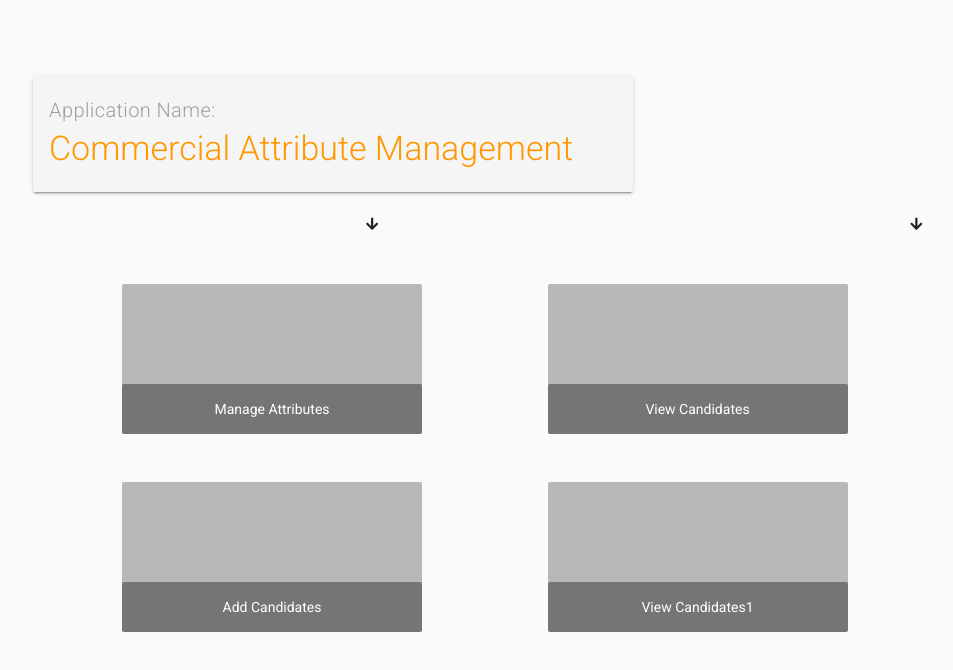
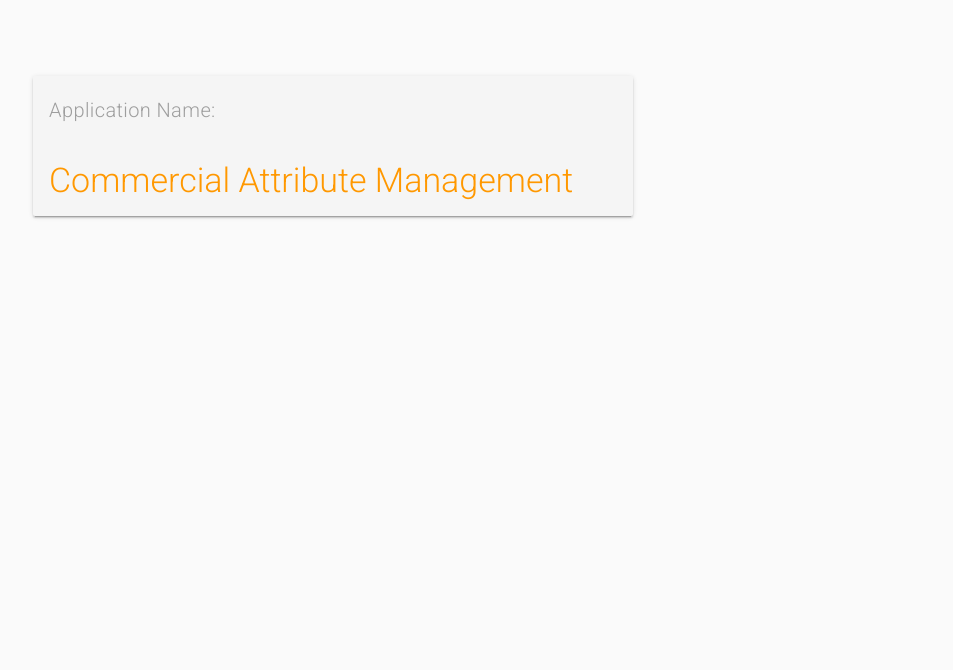
Before and after one commit to dheeraj0259/Vue-Express-App, a Vue app: page / in a window 1280 px wide. Shown: the top 670 px of the page, without its empty margins (307-1260 px from the left). Built offline with nearby package versions, Linux system fonts and the light colour scheme.

Commit message:
- removed unused components - removed unwanted route

```diff
--- a/src/components/ManageAttribute.vue
+++ /dev/null
@@ -1,64 +0,0 @@
-<template>
-  <v-container grid-list-xl>
-    <v-layout
-      row
-      wrap
-    >
-      <v-flex xs6>
-        <v-sheet
-          class="d-flex"
-          color="#9e9e9eb8"
-          height="150"
-          width="300"
-        >
-          <sheet-footer>
-            {{ cardOneName }}
-          </sheet-footer>
-        </v-sheet>
-      </v-flex>
-      <v-flex xs6>
-        <v-sheet
-          class="d-flex"
-          color="#9e9e9eb8"
-          height="150"
-          width="300"
-        >
-          <sheet-footer>
-            {{ cardTwoName }}
-          </sheet-footer>
-        </v-sheet>
-      </v-flex>
-    </v-layout>
-  </v-container>
-</template>
-
-<script>
-export default {
-  components: {
-    SheetFooter: {
-      functional: true,
-
-      render (h, { children }) {
-        return h('v-sheet', {
-          staticClass: 'mt-auto align-center justify-center d-flex',
-          props: {
-            color: 'rgba(0, 0, 0, .36)',
-            dark: true,
-            height: 50
-          }
-        }, children)
-      }
-    }
-  },
-  props: {
-    cardOneName: {
-      type: String,
-      required: true
-    },
-    cardTwoName: {
-      type: String,
-      required: true
-    }
-  }
-}
-</script>
--- a/src/pages/LandingPage.vue
+++ b/src/pages/LandingPage.vue
@@ -7,40 +7,25 @@
         max-width="600"
       >
         <v-card-text
-          class="pt-4"
+          class="pt-4 font-weight-light grey--text title"
           style="position: relative;"
         >
-          <div class="font-weight-light grey--text title mb-2">
             Application Name:
-          </div>
-          <h3 class="display-1 font-weight-light orange--text mb-2">
-            Commercial Attribute Management
-          </h3>
         </v-card-text>
+          <v-card-text
+          class="pt-4 display-1 font-weight-light orange--text txt"
+          style="position: relative;"
+        >
+        Commercial Attribute Management
+          </v-card-text>
       </v-card>
     </v-hover>
-    <i class="fas fa-arrow-down arrow-pos-left" />
-    <i class="fas fa-arrow-down arrow-pos-right" />
-    <div class="child-class">
-      <ManageAttribute
-        card-one-name="Manage Attributes"
-        card-two-name="View Candidates"
-      />
-      <ManageAttribute
-        card-one-name="Add Candidates"
-        card-two-name="View Candidates1"
-      />
-    </div>
   </div>
 </template>
 
 <script>
-import ManageAttribute from '../components/ManageAttribute.vue'
 export default {
   name: 'LandingPage',
-  components: {
-    ManageAttribute
-  }
 }
 </script>
 
--- a/src/router/index.js
+++ b/src/router/index.js
@@ -14,7 +14,6 @@ export default new Router({
   scrollBehavior: () => ({ y: 0 }),
   routes: [
     { path: '/', component: LandingPage },
-    { path: '/foo', component: LandingPage },
     { path: '/bar', component: BarView }
   ]
 })
```
